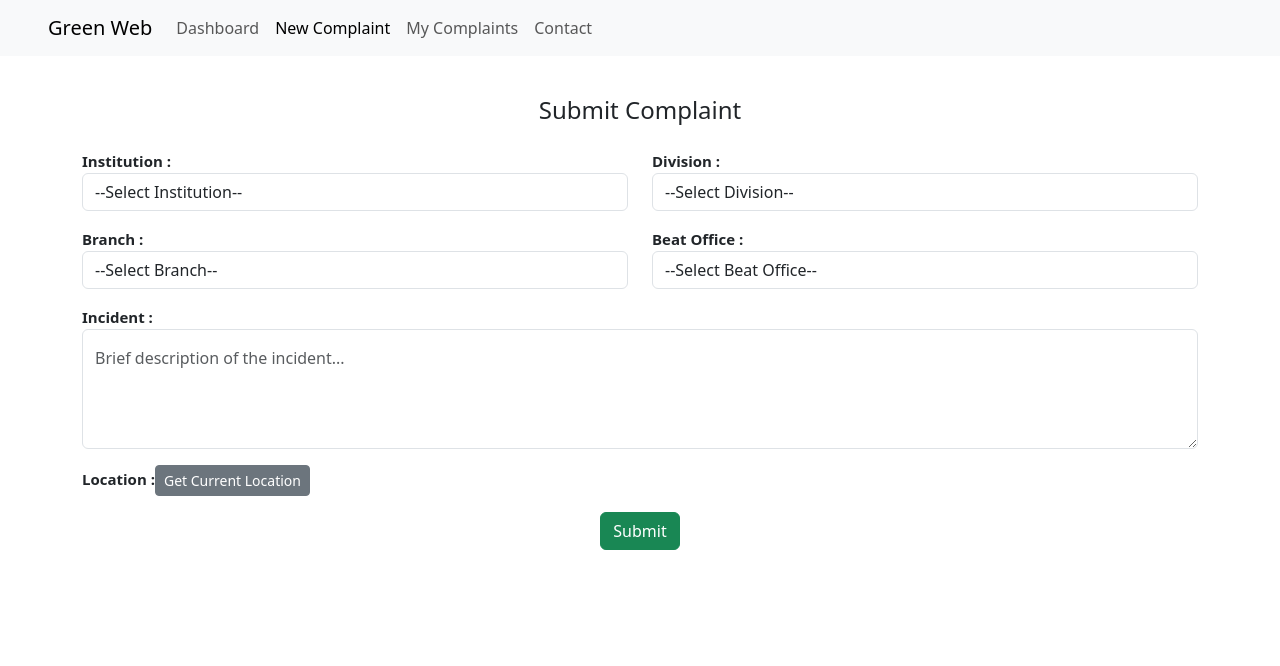
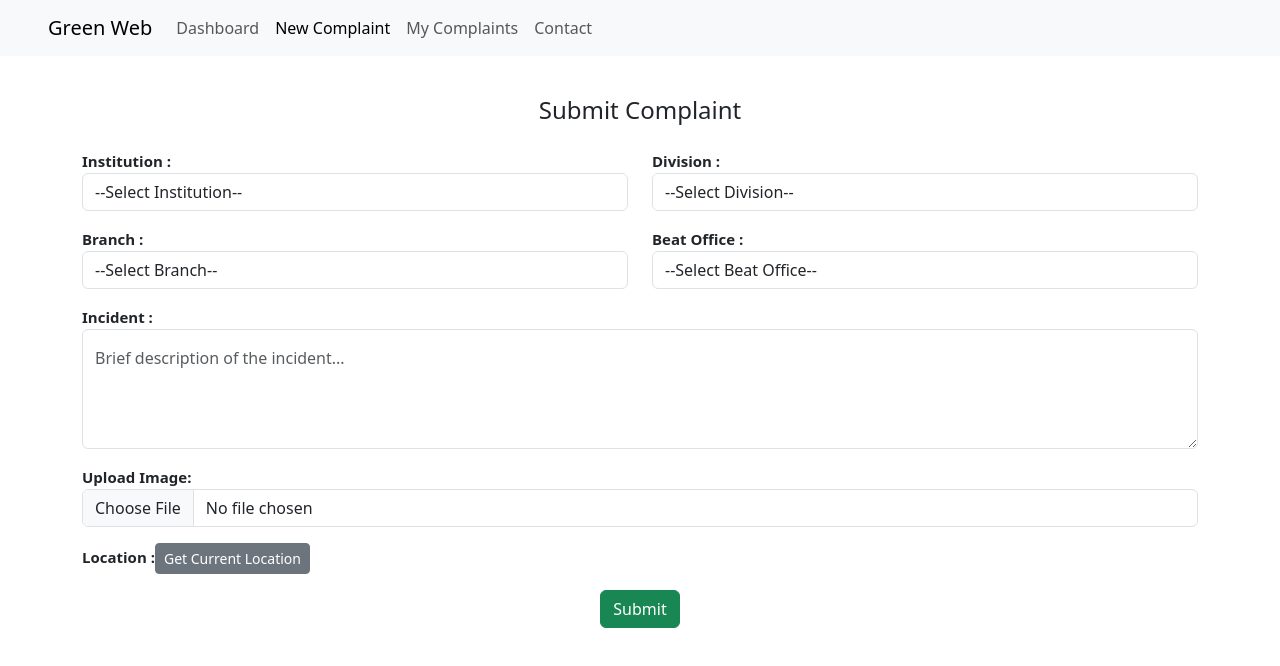
Before and after one commit to ammaar-nizam/green-web, a React (Vite) app in the folder react-frontend/: page /new-complaint in a window 1280 px wide. Shown: the top 666 px of the page. Built offline with nearby package versions, Linux system fonts and the light colour scheme.

Commit message:
adding add eveidence image feature to submit complaint form

```diff
--- a/react-frontend/src/routes/pages/complaints/submit-complaint.jsx
+++ b/react-frontend/src/routes/pages/complaints/submit-complaint.jsx
@@ -12,11 +12,17 @@ const SubmitComplaintPage = () => {
     office:"",
     incident: "",
     location: "",
+    image: null,
   });
 
   const handleChange = (e) => {
     const { name, value } = e.target;
     setFormData({ ...formData, [name]: value });
+  };
+
+  const handleImageChange = (e) => {
+    const imageFile = e.target.files[0];
+    setFormData({ ...formData, image: imageFile });
   };
 
   const handleSubmit = async (e) => {
@@ -54,9 +60,17 @@ const SubmitComplaintPage = () => {
     console.log(formData);
 
     try {
-      // // Replace 'YOUR_API_ENDPOINT' with the actual API endpoint where you want to submit the form data
-      // const response = await axios.post('YOUR_API_ENDPOINT', formData);
-      // console.log('Form submitted successfully!', response.data);
+      // const formDataToSend = new FormData();
+      // formDataToSend.append("institution", formData.institution);
+      // formDataToSend.append("division", formData.division);
+      // formDataToSend.append("branch", formData.branch);
+      // formDataToSend.append("office", formData.office);
+      // formDataToSend.append("incident", formData.incident);
+      // formDataToSend.append("location", formData.location);
+      // formDataToSend.append("image", formData.image);
+
+      // const response = await axios.post("YOUR_API_ENDPOINT", formDataToSend);
+      // console.log("Form submitted successfully!", response.data);
     } catch (error) {
       console.error("Error submitting form:", error);
       setError("Error submitting form:", error);
@@ -182,6 +196,22 @@ const SubmitComplaintPage = () => {
             ></textarea>
           </div>
         </div>
+        <div className="row pt-3">
+        <div className="col-12">
+          <label htmlFor="image" className="submit-complain-label">
+            Upload Image:
+          </label>
+          <input
+            type="file"
+            accept="image/*"
+            className="form-control"
+            id="image"
+            name="image"
+            onChange={handleImageChange}
+            required
+          />
+        </div>
+      </div>
         <div className="row  pt-3">
           <div className="col-12">
             <label htmlFor="location" className="submit-complain-label mr-5">
```
